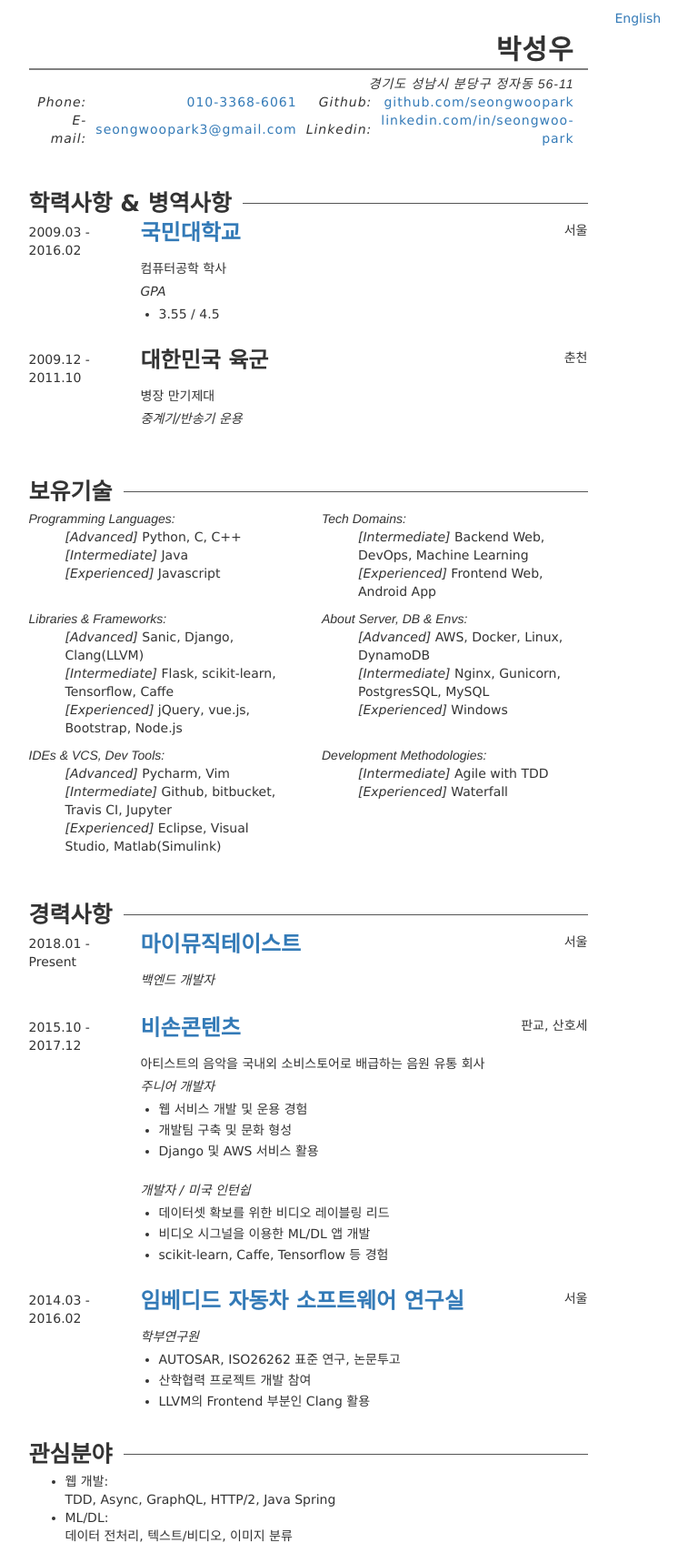
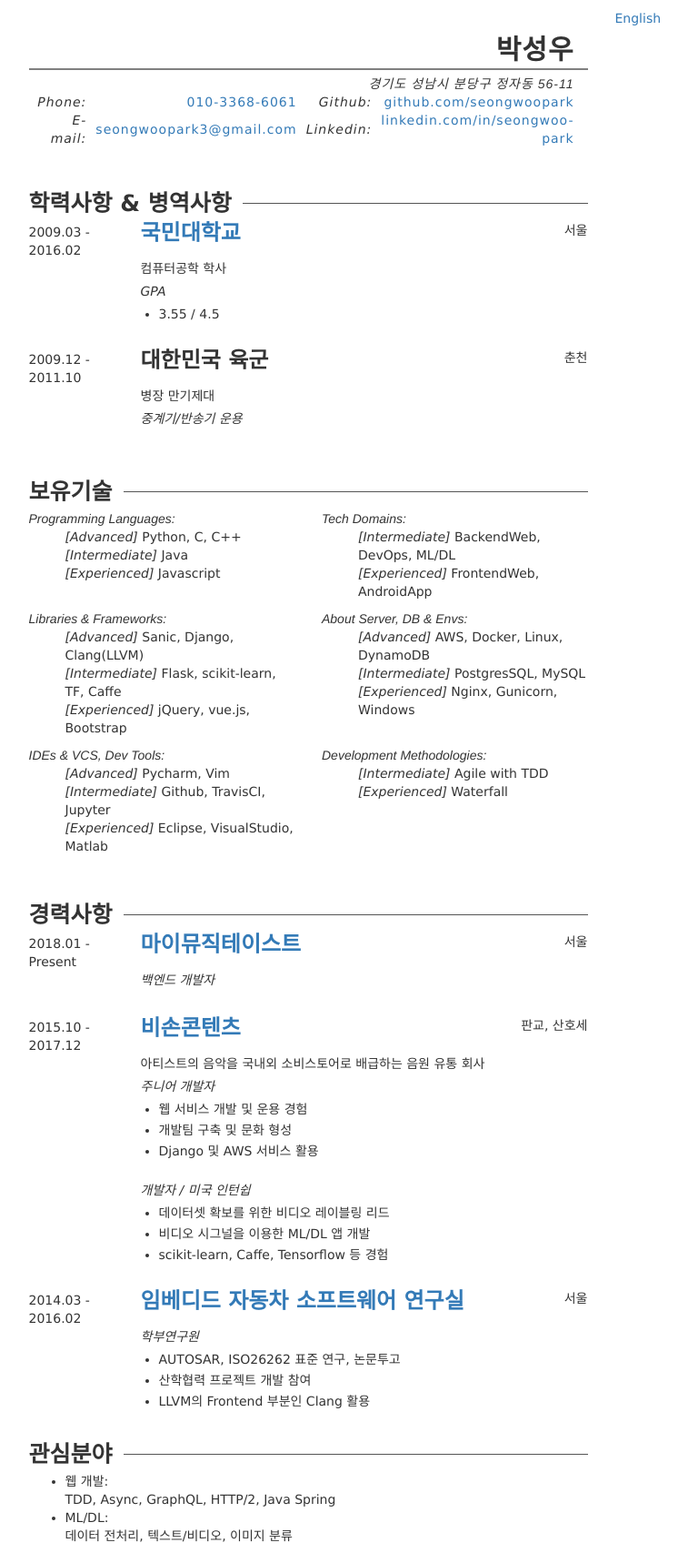
Before and after one commit to seongwoopark/seongwoopark.github.io, a Jekyll site: the page built from resume/resume_kr.html, in a window 1280 px wide. Shown: the whole page at 91% size, without its empty margins (301-1058 px from the left). Built offline with Jekyll 4.4.1, drawn with Linux system fonts in a browser that asks for light colours.

Commit message:
update tech skils

```diff
--- a/_includes/tech_skills.html
+++ b/_includes/tech_skills.html
@@ -10,8 +10,8 @@
 			<div class="col-lg-6 col-md-6 col-sm-6">
 				<i>Tech Domains:</i>
 				<ul>
-					<li><i>[Intermediate]</i> Backend Web, DevOps, Machine Learning</li>
-					<li><i>[Experienced]</i> Frontend Web, Android App</li>
+					<li><i>[Intermediate]</i> BackendWeb, DevOps, ML/DL</li>
+					<li><i>[Experienced]</i> FrontendWeb, AndroidApp</li>
 				</ul>
 			</div>
 		</div>
@@ -20,16 +20,16 @@
 				<i>Libraries & Frameworks:</i>
 				<ul>
 					<li><i>[Advanced]</i> Sanic, Django, Clang(LLVM)</li>
-					<li><i>[Intermediate]</i> Flask, scikit-learn, Tensorflow, Caffe</li>
-					<li><i>[Experienced]</i> jQuery, vue.js, Bootstrap, Node.js</li>
+					<li><i>[Intermediate]</i> Flask, scikit-learn, TF, Caffe</li>
+					<li><i>[Experienced]</i> jQuery, vue.js, Bootstrap</li>
 				</ul>
 			</div>
 			<div class="col-lg-6 col-md-6 col-sm-6">
 				<i>About Server, DB & Envs:</i>
 				<ul>
 					<li><i>[Advanced]</i> AWS, Docker, Linux, DynamoDB</li>
-					<li><i>[Intermediate]</i> Nginx, Gunicorn, PostgresSQL, MySQL</li>
-					<li><i>[Experienced]</i> Windows</li>
+					<li><i>[Intermediate]</i> PostgresSQL, MySQL</li>
+					<li><i>[Experienced]</i> Nginx, Gunicorn, Windows</li>
 				</ul>
 			</div>
 		</div>
@@ -38,8 +38,8 @@
 				<i>IDEs & VCS, Dev Tools:</i>
 				<ul>
 					<li><i>[Advanced]</i> Pycharm, Vim</li>
-					<li><i>[Intermediate]</i> Github, bitbucket, Travis CI, Jupyter</li>
-					<li><i>[Experienced]</i> Eclipse, Visual Studio, Matlab(Simulink)</li>
+					<li><i>[Intermediate]</i> Github, TravisCI, Jupyter</li>
+					<li><i>[Experienced]</i> Eclipse, VisualStudio, Matlab</li>
 				</ul>
 			</div>
 			<div class="col-lg-6 col-md-6 col-sm-6">
```
